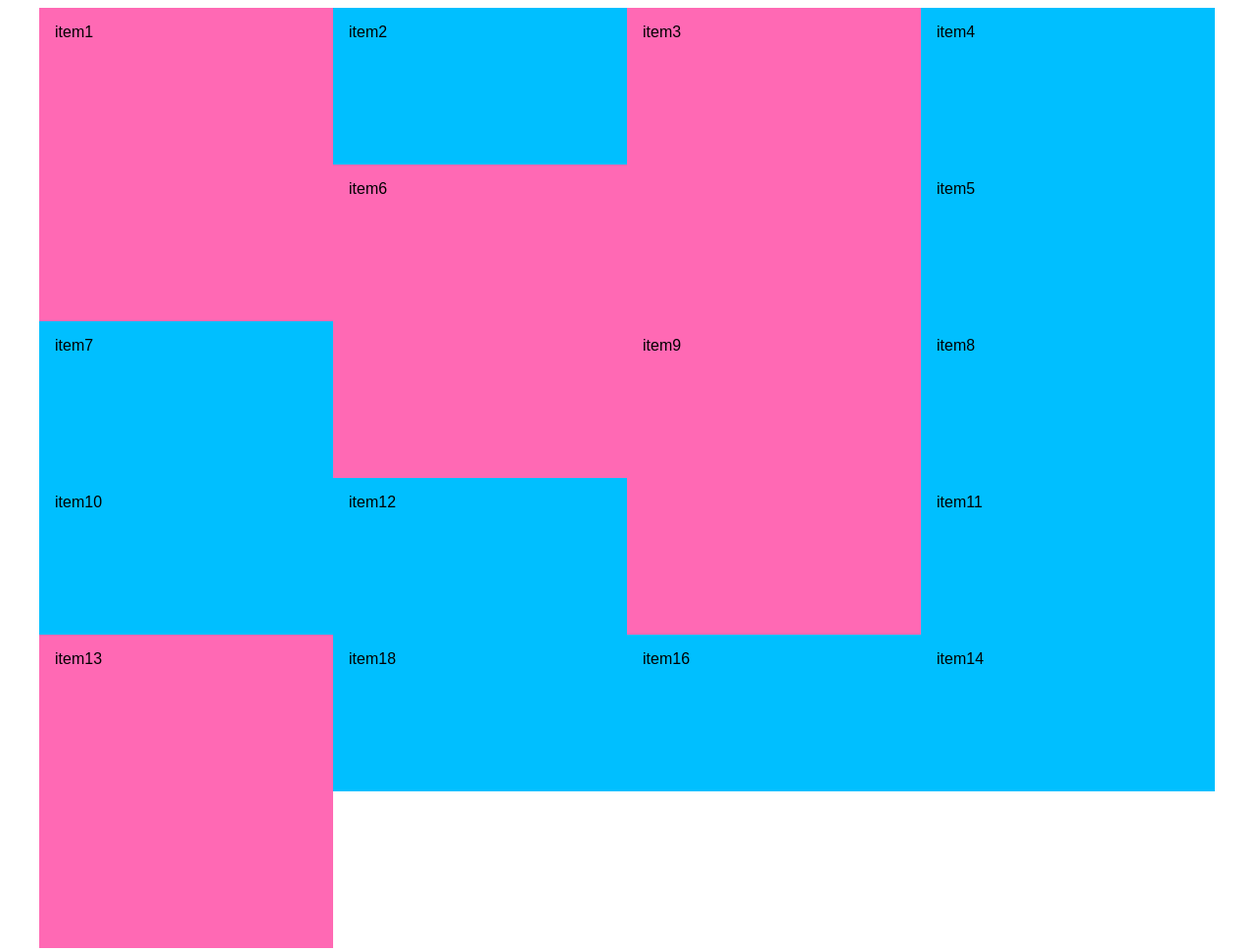
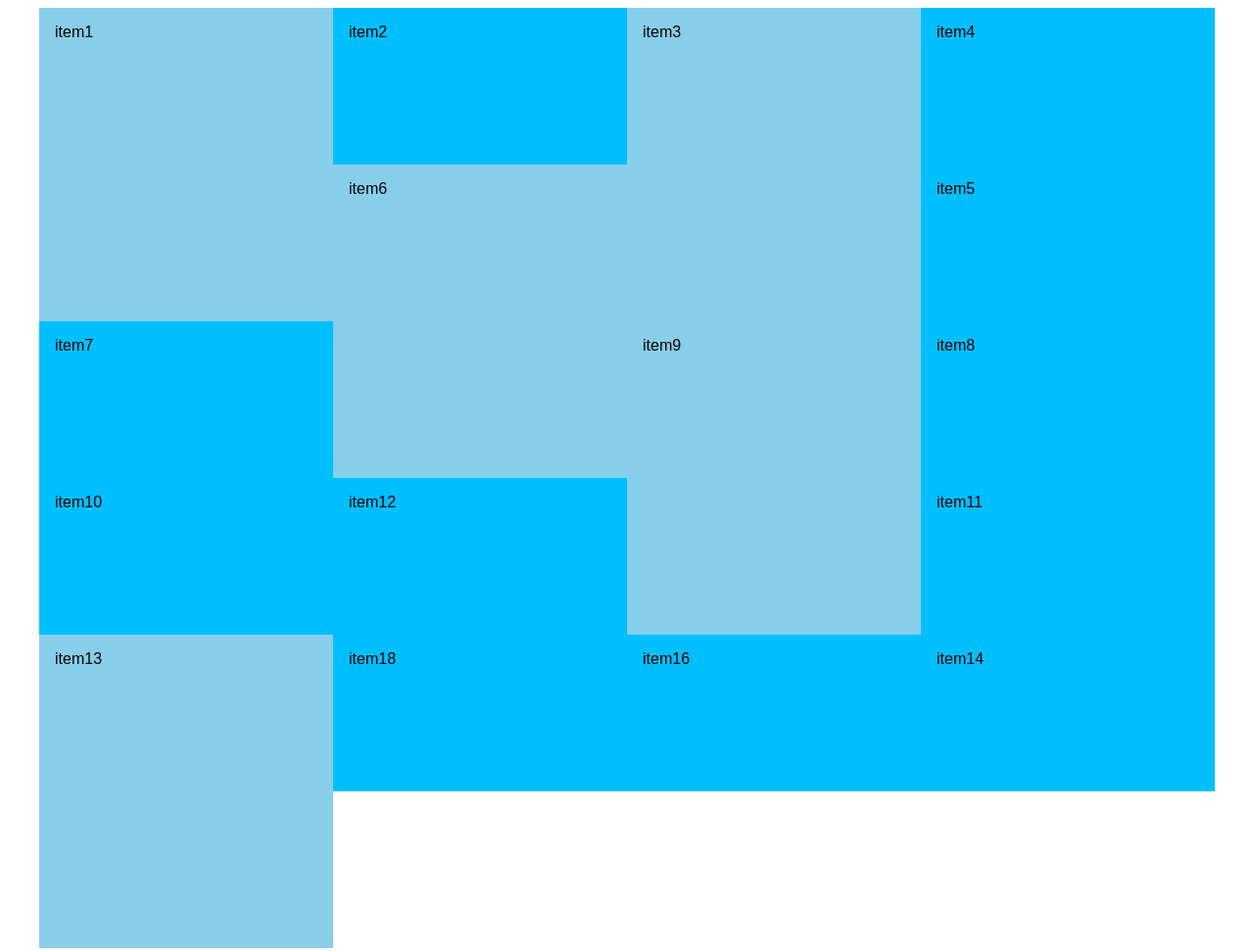
Before and after one commit to iamvdo/Heeere, a website: page index.html in a window 1280 px wide. Shown: the top 971 px of the page at 98% size. Drawn offline with Linux system fonts and the light colour scheme.

Commit message:
Modify demo

```diff
--- a/index.html
+++ b/index.html
@@ -54,7 +54,7 @@
 	}
 	.Greeed-item--big {
 		height: 20em;
-		background: hotpink;
+		background: skyblue;
 	}
 	.Greeed-column-inner {
 		padding: 0;
```
